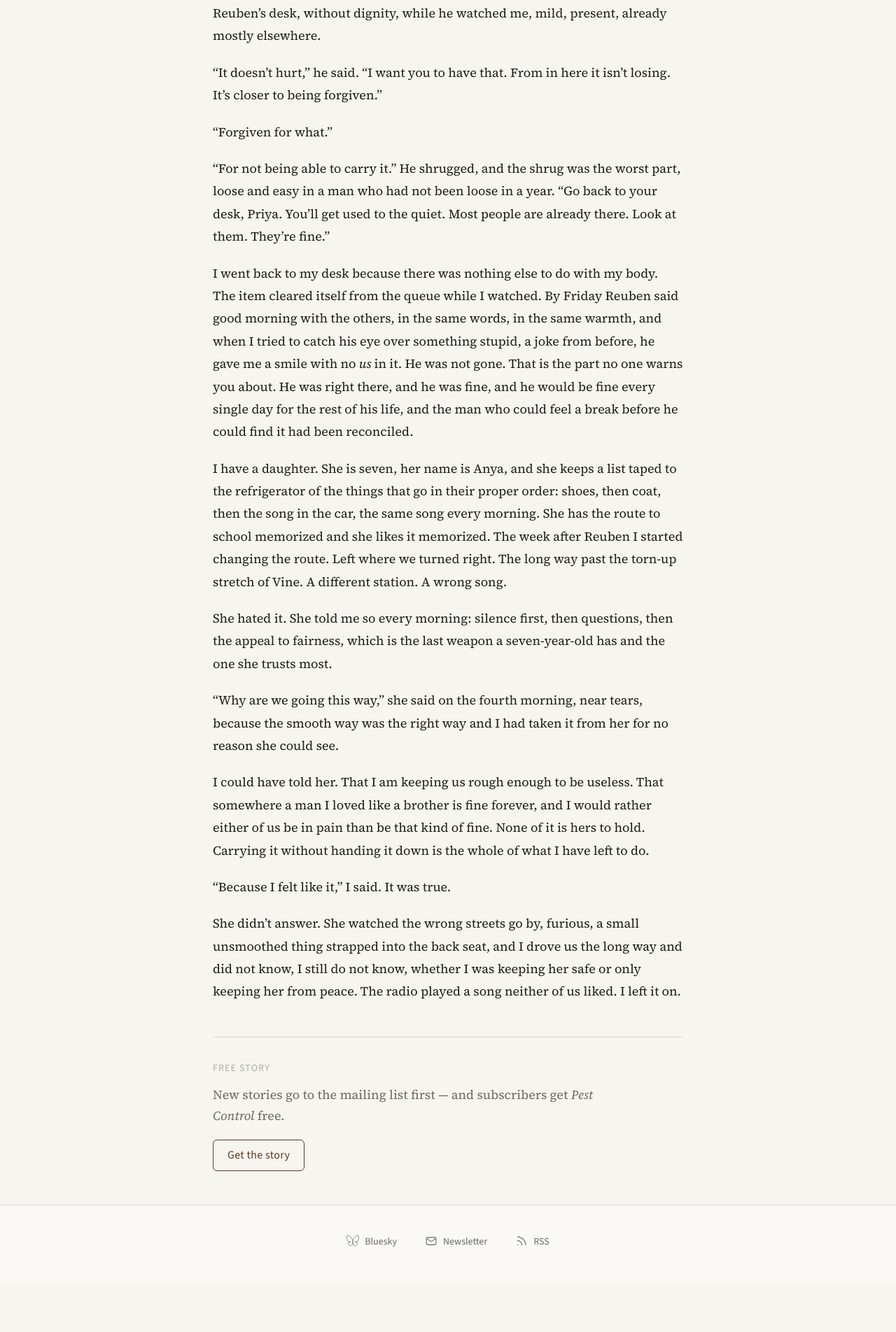
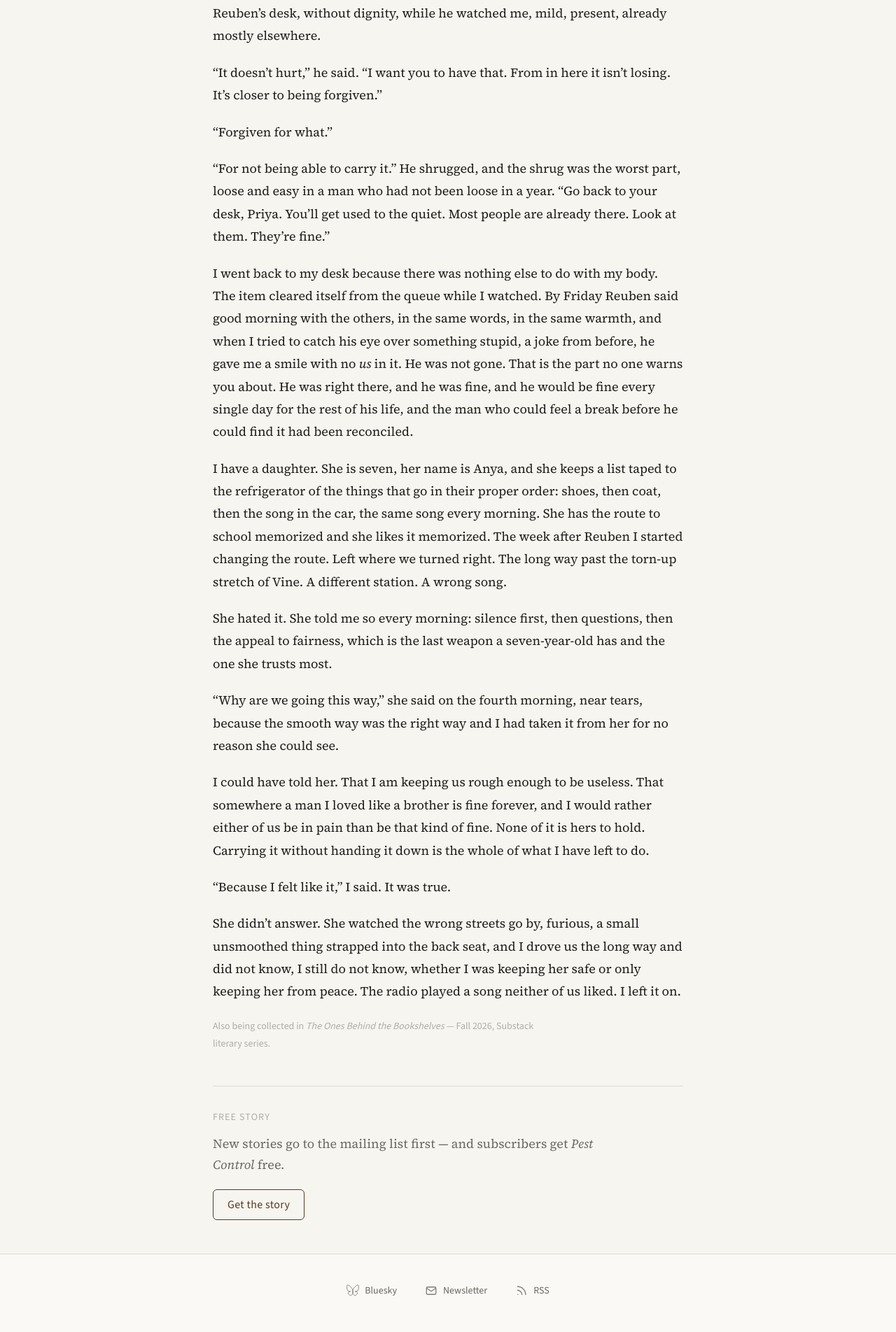
Before and after one commit to thmercer/thmercer.github.io, a Jekyll site: the page built from _posts/2026-06-05-exit-conditions.md, in a window 1280 px wide. Shown: the part 3837-5741 px from the top of the page at 70% size. Built offline with Jekyll 4.4.1, drawn with Linux system fonts in a browser that asks for light colours; before the commit the page ends 5671 px from its top, so only the background shows below that.

Commit message:
Enhance publication details and layout for reprints
- Added a URL for "The Ones Behind the Bookshelves" in the publications data.
- Updated post-list and story layout to include clickable links for reprints, improving accessibility.
- Introduced CSS styles for reprint notes to ensure consistent presentation across the site.

```diff
--- a/_data/publications.yml
+++ b/_data/publications.yml
@@ -36,4 +36,5 @@
   date_label: "Fall 2026"
   cover: /assets/images/the-ones-behind-the-bookshelves.png
   cover_alt: "The Ones Behind the Bookshelves — literary series logo"
+  url: "https://theonesbehindthebookshelves.substack.com/"
   cover_logo: true
--- a/_includes/post-list.html
+++ b/_includes/post-list.html
@@ -12,7 +12,7 @@
     {% if include.show_reprint %}
     {% assign reprint = site.data.publications | where: "title", post.title | first %}
     {% if reprint %}
-    <p class="post-reprint-note">Also being collected in <em>{{ reprint.anthology | default: reprint.title }}</em> — {% if reprint.date_label %}{{ reprint.date_label }}{% else %}{{ reprint.date | date: "%B %Y" }}{% endif %}{% if reprint.press %}, {{ reprint.press }}{% endif %}.</p>
+    <p class="post-reprint-note">Also being collected in {% if reprint.url %}<a href="{{ reprint.url }}" target="_blank" rel="noopener"><em>{{ reprint.anthology | default: reprint.title }}</em></a>{% else %}<em>{{ reprint.anthology | default: reprint.title }}</em>{% endif %} — {% if reprint.date_label %}{{ reprint.date_label }}{% else %}{{ reprint.date | date: "%B %Y" }}{% endif %}{% if reprint.press %}, {{ reprint.press }}{% endif %}.</p>
     {% endif %}
     {% endif %}
   </li>
--- a/_layouts/story.html
+++ b/_layouts/story.html
@@ -4,5 +4,9 @@
 <article>
   <h1>{{ page.title }}</h1>
   {{ content }}
+  {% assign reprint = site.data.publications | where: "title", page.title | first %}
+  {% if reprint %}
+  <p class="post-reprint-note">Also being collected in {% if reprint.url %}<a href="{{ reprint.url }}" target="_blank" rel="noopener"><em>{{ reprint.anthology | default: reprint.title }}</em></a>{% else %}<em>{{ reprint.anthology | default: reprint.title }}</em>{% endif %} — {% if reprint.date_label %}{{ reprint.date_label }}{% else %}{{ reprint.date | date: "%B %Y" }}{% endif %}{% if reprint.press %}, {{ reprint.press }}{% endif %}.</p>
+  {% endif %}
 </article>
 {% include newsletter-cta.html %}
--- a/assets/css/main.css
+++ b/assets/css/main.css
@@ -1464,6 +1464,17 @@
   color: var(--color-text-faint);
 }
 
+.post-reprint-note a {
+  font: inherit;
+  color: inherit;
+  text-decoration: none;
+}
+
+.post-reprint-note a:hover {
+  color: var(--color-primary);
+  text-decoration: underline;
+}
+
 @media (max-width: 700px) {
   .site-shell {
     padding-inline: var(--space-4);
```
